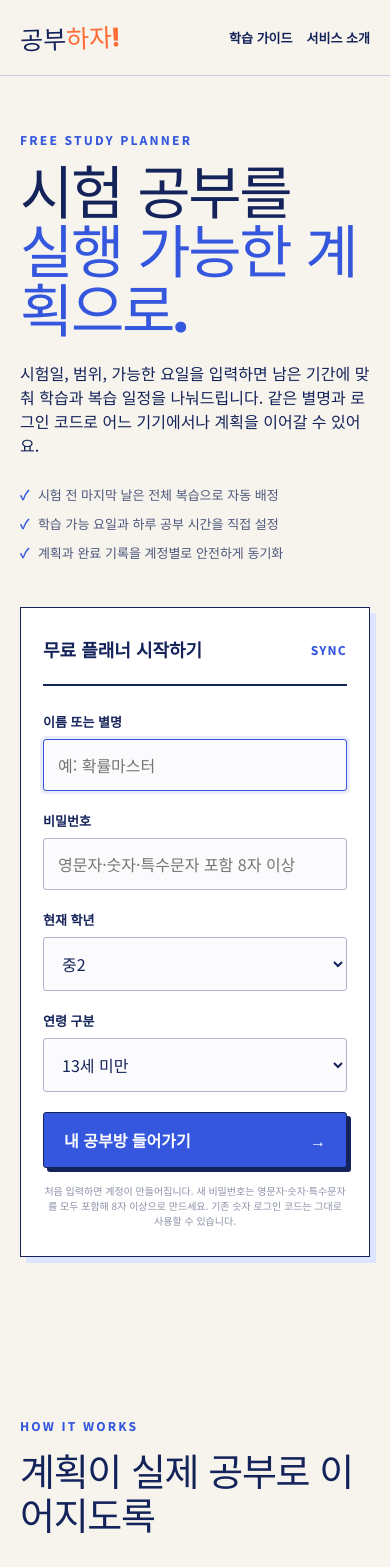
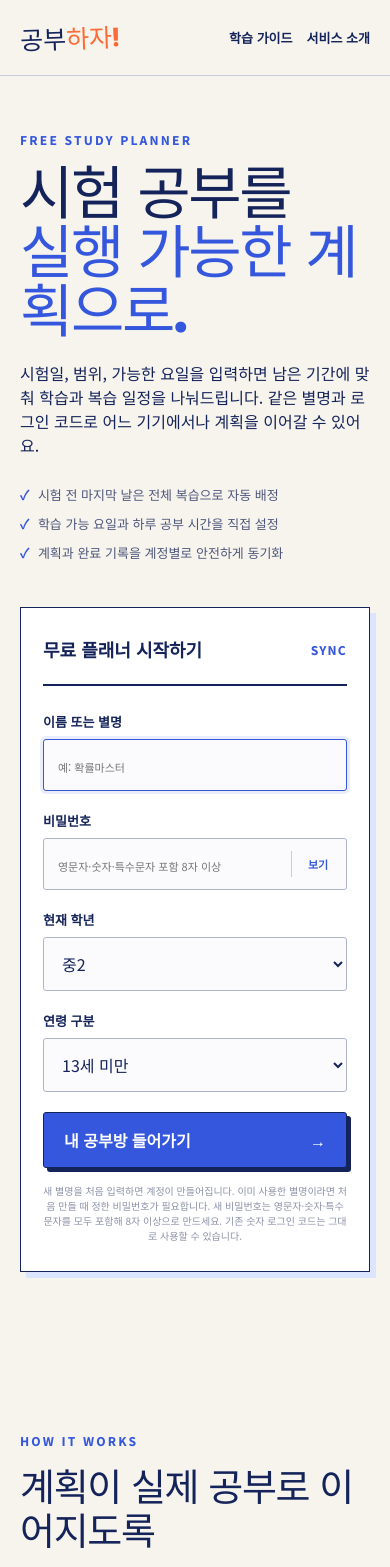
Before and after one commit to msms110706-ship-it/AI_tast, a Next.js app: page / in a window 390 px wide. Shown: the top 1567 px of the page. Built offline with nearby package versions, Linux system fonts and the light colour scheme.

Commit message:
Improve login feedback and responsive text layout

```diff
--- a/app/globals.css
+++ b/app/globals.css
@@ -11,6 +11,8 @@
 }
 
 * { box-sizing: border-box; }
+main, section, article, div, form, label { min-width: 0; }
+p, h1, h2, h3, strong, span, small { overflow-wrap: anywhere; }
 html { scroll-behavior: smooth; }
 body {
   margin: 0;
@@ -46,7 +48,7 @@ button:disabled { cursor: wait; opacity: .65; }
   transform: rotate(-2deg);
 }
 .brand span { color: var(--orange); }
-.nav-right { display: flex; gap: 24px; align-items: center; font-size: 13px; font-weight: 600; }
+.nav-right { display: flex; gap: 24px; align-items: center; font-size: 13px; font-weight: 600; min-width: 0; }
 .nav-link {
   border: 0; background: transparent; color: var(--ink); padding: 8px 0; font-weight: 700; text-decoration: none;
 }
@@ -133,6 +135,9 @@ button:disabled { cursor: wait; opacity: .65; }
   padding: 34px 38px 28px;
   box-shadow: 10px 10px 0 var(--light-blue);
 }
+.password-field { position: relative; }
+.password-field input { padding-right: 68px; }
+.password-field button { position: absolute; top: 50%; right: 8px; transform: translateY(-50%); min-width: 48px; border: 0; border-left: 1px solid var(--line); padding: 5px 4px 5px 9px; color: var(--blue); background: transparent; font-size: 11px; font-weight: 800; }
 .priority-grid, .weekday-minutes { display: grid; grid-template-columns: repeat(3, 1fr); gap: 10px; }
 .weekday-minutes { grid-template-columns: repeat(2, 1fr); margin-bottom: 18px; }
 .weekday-minutes input { width: 100%; }
@@ -328,7 +333,7 @@ small { display: block; color: #7b829c; font-size: 11px; margin-top: 6px; }
 .result-header h1 { font-size: clamp(40px, 5vw, 66px); }
 .result-header > div > p:last-child { color: #656d8a; margin: 16px 0 0; }
 .primary-button.compact { width: auto; min-width: 150px; flex: 0 0 auto; }
-.result-actions { display: flex; align-items: center; gap: 12px; }
+.result-actions { display: flex; flex-wrap: wrap; align-items: center; gap: 12px; }
 .result-actions .ghost-button.shared { color: #236647; border-color: #65a586; background: #eef9f3; }
 .action-toast {
   position: fixed; z-index: 30; top: 92px; left: 50%; transform: translateX(-50%);
@@ -431,8 +436,8 @@ small { display: block; color: #7b829c; font-size: 11px; margin-top: 6px; }
 }
 .date { font-weight: 800; font-size: 13px; }
 .task { display: flex; flex-direction: column; gap: 5px; }
-.task strong { font-size: 14px; }
-.task span { color: #777e98; font-size: 11px; }
+.task strong { font-size: 14px; line-height: 1.55; word-break: keep-all; }
+.task span { color: #777e98; font-size: 11px; line-height: 1.55; word-break: keep-all; }
 .status { font-size: 11px; font-weight: 700; color: #8b91a7; text-align: right; }
 .plan-item.done { opacity: .55; }
 .plan-item.done .check { color: white; background: var(--blue); }
@@ -514,6 +519,7 @@ footer button {
   .nav { padding: 0 20px; height: 70px; }
   .nav-right > span { display: none; }
   .nav-right { gap: 10px; }
+  .nav-right .ghost-button { padding: 8px 10px; white-space: nowrap; }
   .contact-nav { display: none; }
   .community-nav { display: none; }
   .info-nav { display: none; }
@@ -570,16 +576,19 @@ footer button {
   .study-tools { grid-template-columns: 1fr; }
   .timer-card, .help-card { padding: 24px 20px; min-height: 0; }
   .timer-display { font-size: 58px; }
-  .plan-item { grid-template-columns: 40px 1fr 42px; gap: 10px; }
+  .plan-item { grid-template-columns: 40px minmax(0, 1fr) auto; gap: 10px; padding: 16px 8px; }
   .plan-item .date { grid-column: 2; grid-row: 1; }
   .plan-item .task { grid-column: 2 / 4; grid-row: 2; padding-bottom: 4px; }
   .plan-item .check { grid-row: 1 / 3; }
   .plan-item .status { grid-column: 3; grid-row: 1; }
+  .plan-item .ghost-button { padding: 7px 8px; font-size: 10px; }
+  .result-actions > button { flex: 1 1 140px; margin-top: 0; }
   footer { padding: 0 20px; }
   .auth-page { grid-template-columns: 1fr; gap: 45px; padding: 45px 20px 70px; }
   .auth-copy .brand { margin-bottom: 45px; }
   .auth-copy h1 { font-size: 58px; }
   .auth-card { padding: 28px 22px; box-shadow: 6px 6px 0 var(--light-blue); }
+  .auth-card input::placeholder { font-size: 11px; }
   .contact-shell { grid-template-columns: 1fr; gap: 42px; padding: 38px 20px 70px; }
   .contact-copy h1 { font-size: 56px; }
   .back-link { margin-bottom: 35px; }
--- a/app/page.js
+++ b/app/page.js
@@ -430,6 +430,7 @@ export default function Home() {
   const [user, setUser] = useState(null);
   const [loginName, setLoginName] = useState("");
   const [loginPin, setLoginPin] = useState("");
+  const [showLoginPin, setShowLoginPin] = useState(false);
   const [loginStatus, setLoginStatus] = useState("idle");
   const [loginError, setLoginError] = useState("");
   const [syncStatus, setSyncStatus] = useState("idle");
@@ -854,7 +855,10 @@ export default function Home() {
           : response.status >= 500
             ? "로그인 서버에 일시적인 문제가 있어요. 잠시 후 다시 시도해주세요."
             : `로그인 서버 응답을 확인할 수 없어요. (상태 ${response.status})`;
-        throw new Error(apiMessage(result, fallbackMessage));
+        const message = response.status === 401
+          ? "별명 또는 비밀번호가 일치하지 않아요. 기존 계정은 처음 만들 때 사용한 숫자 코드를 그대로 입력해주세요."
+          : apiMessage(result, fallbackMessage);
+        throw new Error(message);
       }
       const legacyId = loginName.trim().toLowerCase().replace(/\s+/g, "-");
       const legacyPlans = localStorage.getItem(`study-flow-plans-${legacyId}`);
@@ -1210,12 +1214,12 @@ export default function Home() {
           <form className="auth-card" onSubmit={login}>
             <div className="card-heading"><span>무료 플래너 시작하기</span><span className="step">SYNC</span></div>
             <label><span>이름 또는 별명</span><input value={loginName} onChange={(event) => setLoginName(event.target.value)} placeholder="예: 확률마스터" autoFocus /></label>
-            <label><span>비밀번호</span><input type="password" minLength="6" maxLength="64" value={loginPin} onChange={(event) => setLoginPin(event.target.value)} placeholder="영문자·숫자·특수문자 포함 8자 이상" autoComplete="current-password" /></label>
+            <label><span>비밀번호</span><div className="password-field"><input type={showLoginPin ? "text" : "password"} minLength="6" maxLength="64" value={loginPin} onChange={(event) => setLoginPin(event.target.value)} placeholder="영문자·숫자·특수문자 포함 8자 이상" autoComplete="current-password" /><button type="button" aria-pressed={showLoginPin} aria-label={showLoginPin ? "비밀번호 숨기기" : "비밀번호 보기"} onClick={() => setShowLoginPin((visible) => !visible)}>{showLoginPin ? "숨기기" : "보기"}</button></div></label>
             <label><span>현재 학년</span><select value={grade} onChange={(event) => setGrade(event.target.value)}>{["초4","초5","초6","중1","중2","중3","고1","고2","고3"].map((item) => <option key={item}>{item}</option>)}</select></label>
             <label><span>연령 구분</span><select value={ageGroup} onChange={(event) => setAgeGroup(event.target.value)}><option value="under13">13세 미만</option><option value="over13">13세 이상</option></select></label>
             <button className="primary-button" type="submit" disabled={loginStatus === "loading"}>{loginStatus === "loading" ? "확인하는 중..." : "내 공부방 들어가기"} <span>→</span></button>
             {loginError && <p className="form-status error" role="alert">{loginError}</p>}
-            <p className="privacy">처음 입력하면 계정이 만들어집니다. 새 비밀번호는 영문자·숫자·특수문자를 모두 포함해 8자 이상으로 만드세요. 기존 숫자 로그인 코드는 그대로 사용할 수 있습니다.</p>
+            <p className="privacy">새 별명을 처음 입력하면 계정이 만들어집니다. 이미 사용한 별명이라면 처음 만들 때 정한 비밀번호가 필요합니다. 새 비밀번호는 영문자·숫자·특수문자를 모두 포함해 8자 이상으로 만드세요. 기존 숫자 로그인 코드는 그대로 사용할 수 있습니다.</p>
           </form>
         </section>
 
```
Also changed, not shown: 28 other files (tests, documents, lock files or other folders).
